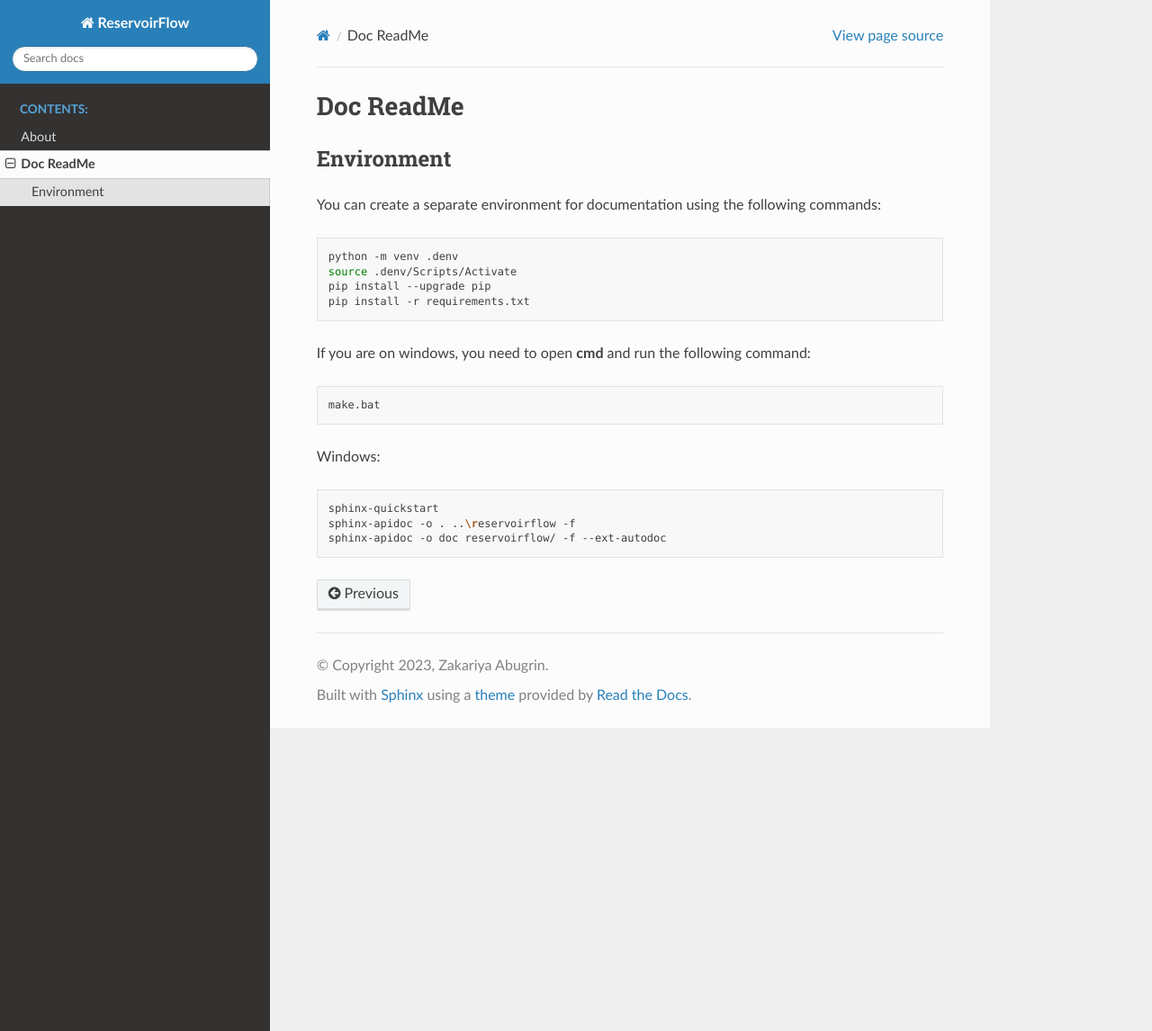
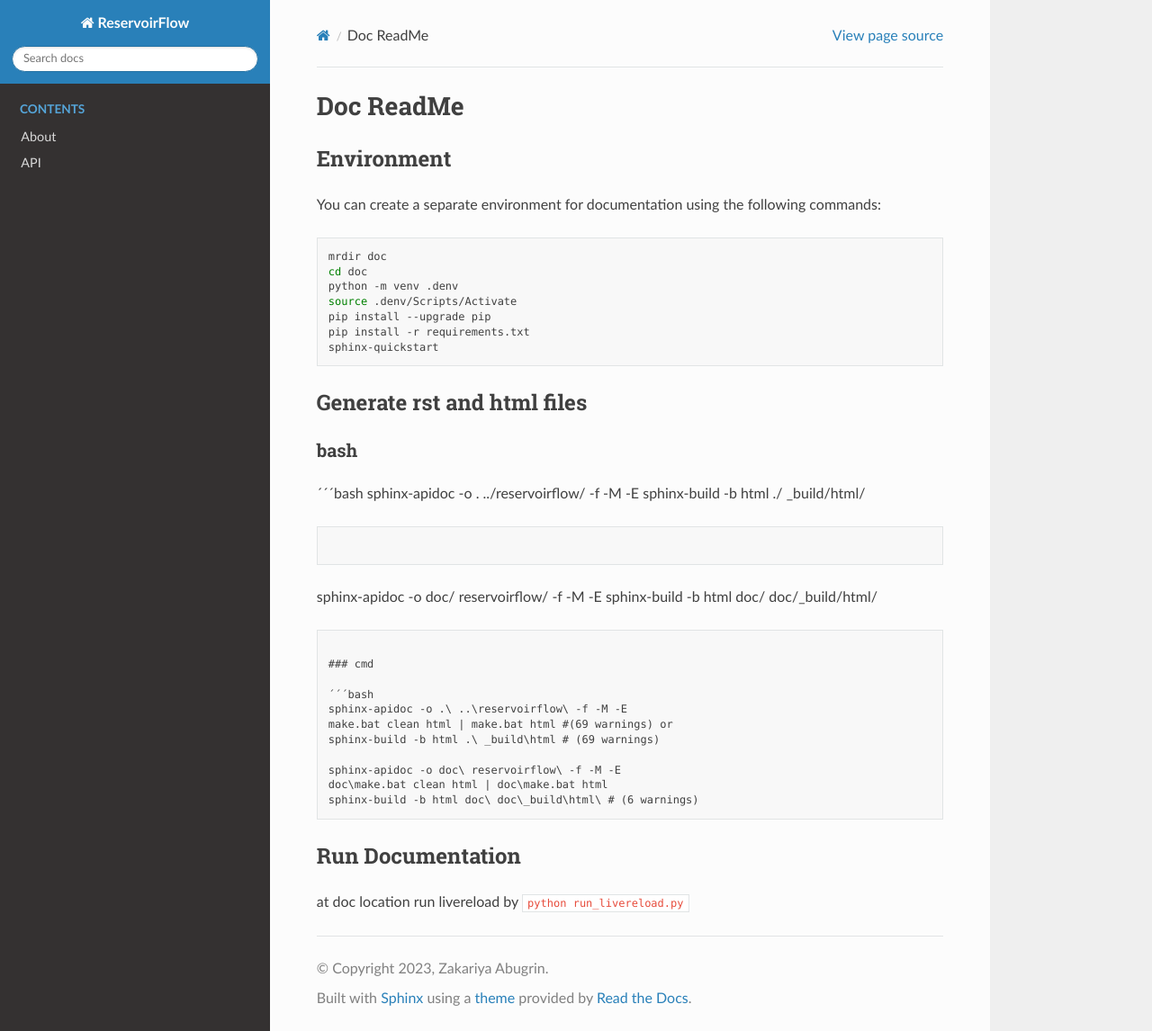
Before and after one commit to hiesabx/reservoirflow, a Sphinx documentation site: the page built from doc/readme.md, in a window 1280 px wide and 1146 px high. Shown: the whole window at 90% size. Built offline with Sphinx 7.4.7 and the Read the Docs theme 2.0.0, drawn with Linux system fonts in a browser that asks for light colours; pages that are not in the unit, such as notebooks, are missing from menus.

Commit message:
Add documentation

````diff
--- a/doc/conf.py
+++ b/doc/conf.py
@@ -10,9 +10,6 @@
 import sys
 
 sys.path.insert(0, os.path.abspath(".."))
-# sys.path.insert(0, os.path.abspath(os.path.join("..", "..")))
-# sys.path.insert(0, os.chdir(".."))
-
 
 project = "ReservoirFlow"
 copyright = "2023, Zakariya Abugrin"
@@ -42,3 +39,4 @@
 html_static_path = ["_static"]
 
 myst_enable_extension = []
+# add_module_names = False
--- a/doc/readme.md
+++ b/doc/readme.md
@@ -6,22 +6,41 @@
 You can create a separate environment for documentation using the following commands:
 
 ```bash
+mrdir doc
+cd doc
 python -m venv .denv
 source .denv/Scripts/Activate
 pip install --upgrade pip
 pip install -r requirements.txt
+sphinx-quickstart
 ```
 
-If you are on windows, you need to open __cmd__ and run the following command:
+## Generate rst and html files
 
-```bash
-make.bat
+### bash
+
+´´´bash
+sphinx-apidoc -o . ../reservoirflow/ -f -M -E
+sphinx-build -b html ./ _build/html/
 ```
 
-Windows:
+```
+sphinx-apidoc -o doc/ reservoirflow/ -f -M -E
+sphinx-build -b html doc/ doc/_build/html/
+```
 
-```bash
-sphinx-quickstart
-sphinx-apidoc -o . ..\reservoirflow -f
-sphinx-apidoc -o doc reservoirflow/ -f --ext-autodoc
+### cmd
+
+´´´bash
+sphinx-apidoc -o .\ ..\reservoirflow\ -f -M -E
+make.bat clean html | make.bat html #(69 warnings) or
+sphinx-build -b html .\ _build\html # (69 warnings)
+
+sphinx-apidoc -o doc\ reservoirflow\ -f -M -E
+doc\make.bat clean html | doc\make.bat html
+sphinx-build -b html doc\ doc\_build\html\ # (6 warnings)
 ```
+
+## Run Documentation
+
+at doc location run livereload by `python run_livereload.py`
````
Also changed, not shown: doc/about.md (+1 -3 lines), doc/api.md (+1 -3 lines), doc/index.md (+37 -5 lines), notebooks/images/grid.gif, 3 other files.
